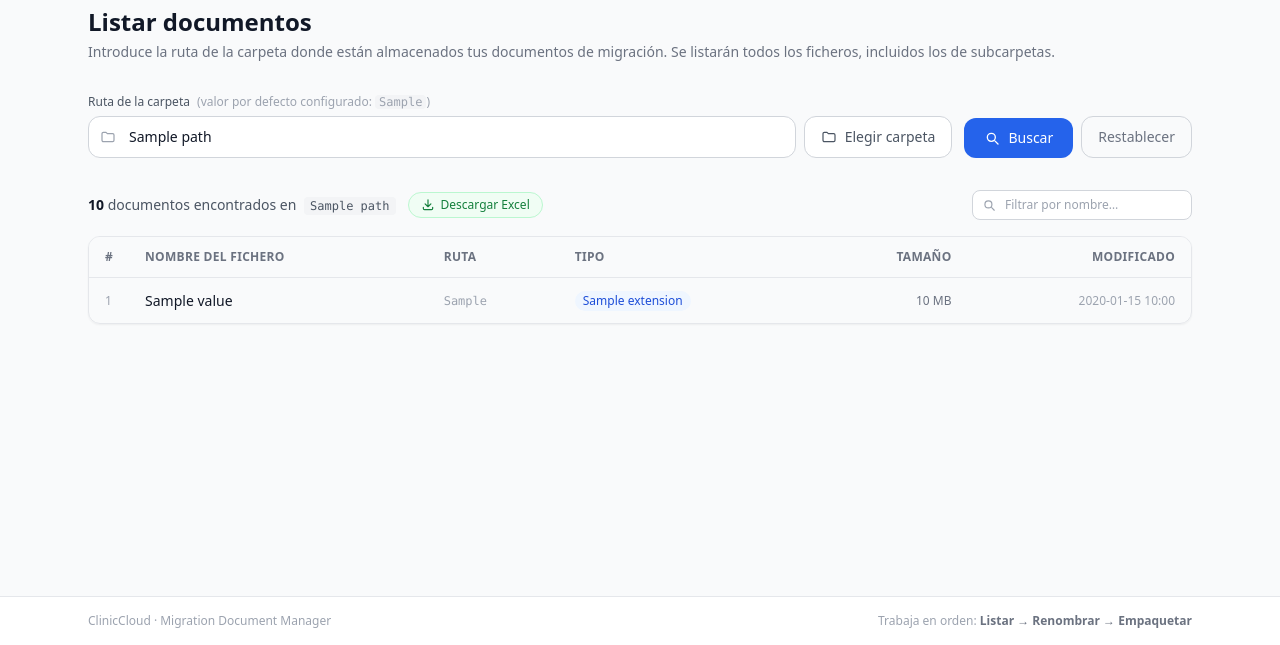
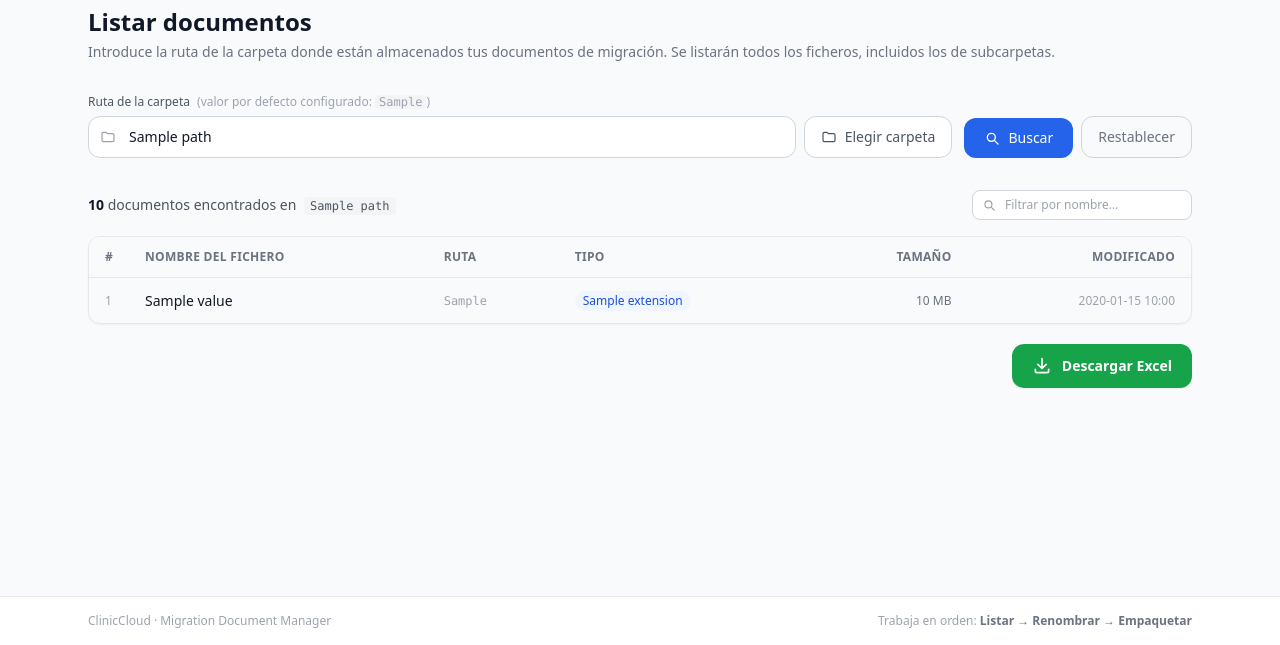
Before and after one commit to aruiz-cliniccloud/cliniccloud-migrations-documents-python, a Flask app: template app/templates/listing.html in a window 1280 px wide. Shown: the part 155-800 px from the top of the page. Run offline with Flask 3, Linux system fonts and the light colour scheme; the template is opened without the code that fills it: most values are stand-ins (such as "Sample title", 1, 10 or a date in 2020); some libraries are stand-ins or nearby versions.

Commit message:
feat: move export button below listing table with larger prominent style
Co-Authored-By: Claude Sonnet 4.6 <noreply@anthropic.com>

```diff
--- a/app/templates/listing.html
+++ b/app/templates/listing.html
@@ -126,14 +126,6 @@
             </a>
           </span>
         {% endif %}
-        <a href="/documents/export?path={{ path }}"
-           title="{{ t('listing.export_title') }}"
-           class="inline-flex items-center gap-1.5 px-3 py-1 text-xs font-medium text-green-700 bg-green-50 border border-green-200 rounded-full hover:bg-green-100 hover:border-green-300 transition">
-          <svg class="w-3.5 h-3.5" fill="none" viewBox="0 0 24 24" stroke="currentColor" stroke-width="2">
-            <path stroke-linecap="round" stroke-linejoin="round" d="M4 16v2a2 2 0 002 2h12a2 2 0 002-2v-2M7 10l5 5 5-5M12 15V3"/>
-          </svg>
-          {{ t("listing.export_button") }}
-        </a>
       </div>
       <div class="relative">
         <div class="absolute inset-y-0 left-0 flex items-center pl-2.5 pointer-events-none text-gray-400">
@@ -202,6 +194,18 @@
     <p id="no-filter-results" class="hidden mt-6 text-center text-sm text-gray-400 py-8">
       {{ t("listing.no_filter_results") }}
     </p>
+
+    <!-- Export button -->
+    <div class="mt-5 flex justify-end">
+      <a href="/documents/export?path={{ path }}"
+         title="{{ t('listing.export_title') }}"
+         class="inline-flex items-center gap-2.5 px-5 py-3 text-sm font-semibold text-white bg-green-600 rounded-xl hover:bg-green-700 active:bg-green-800 shadow-sm hover:shadow transition">
+        <svg class="w-5 h-5" fill="none" viewBox="0 0 24 24" stroke="currentColor" stroke-width="2">
+          <path stroke-linecap="round" stroke-linejoin="round" d="M4 16v2a2 2 0 002 2h12a2 2 0 002-2v-2M7 10l5 5 5-5M12 15V3"/>
+        </svg>
+        {{ t("listing.export_button") }}
+      </a>
+    </div>
 
   {% else %}
     <!-- Empty state -->
```
